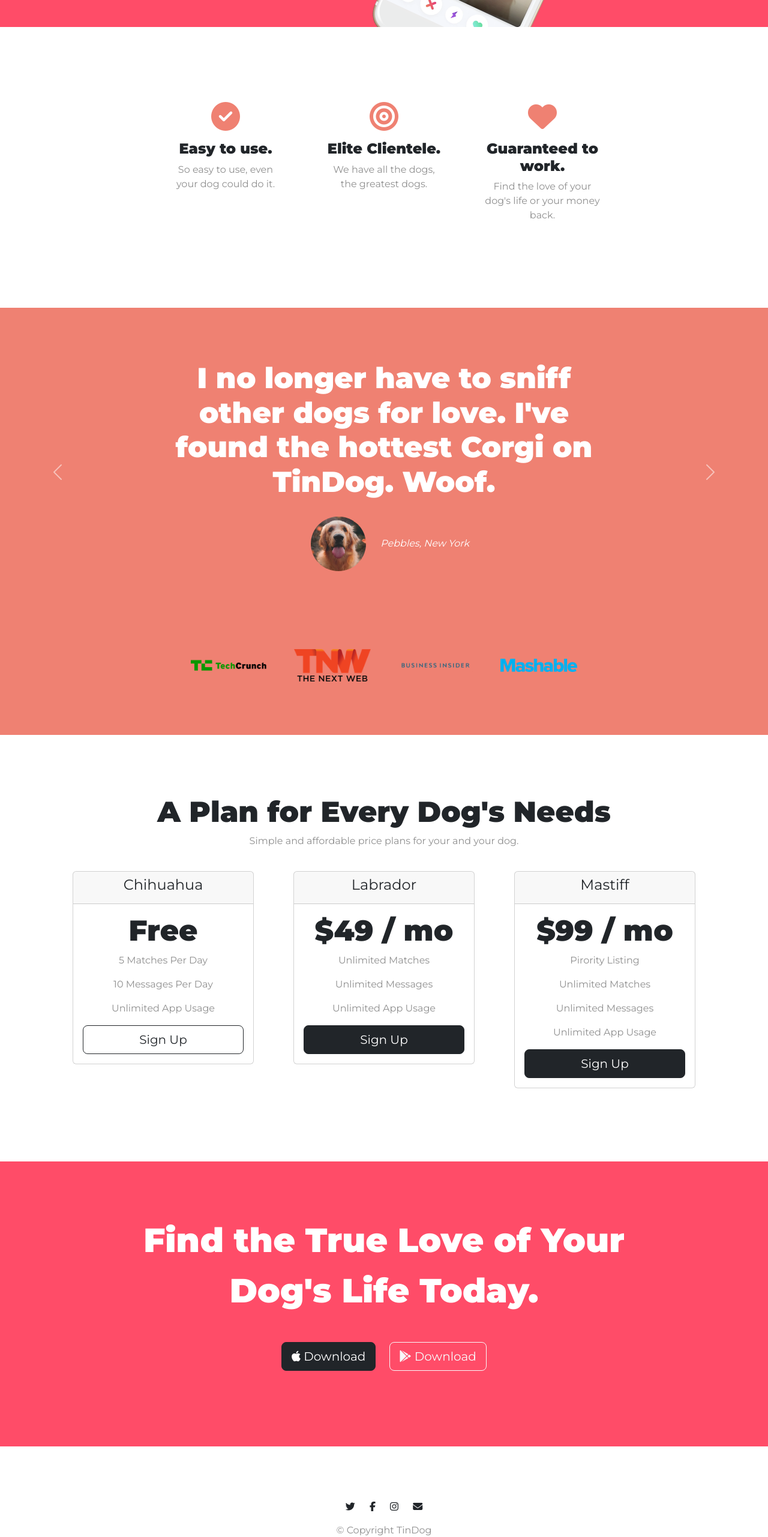
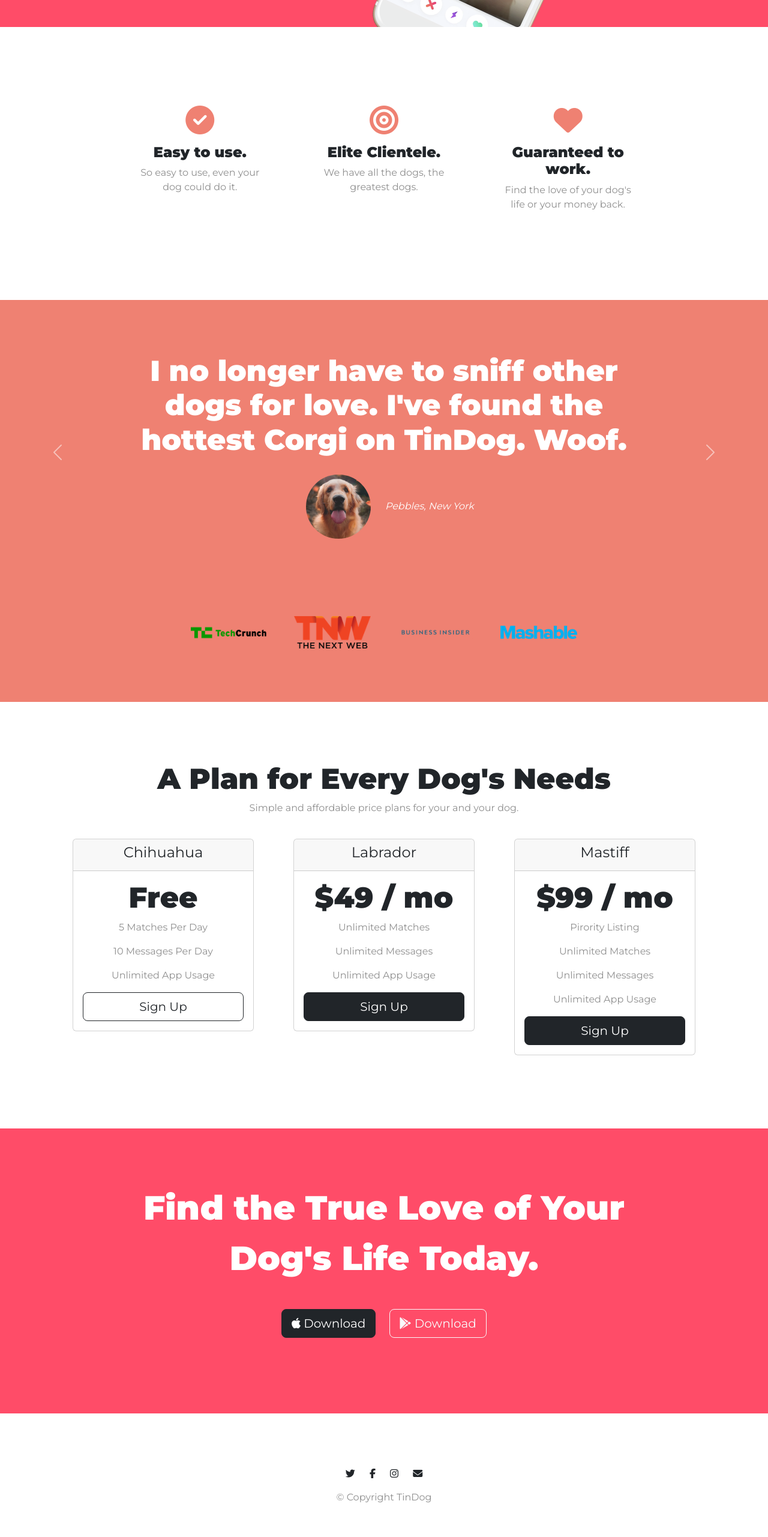
Before and after one commit to VelkovIv/TinDog-Start-master, a plain HTML site: page index.html in a window 1280 px wide. Shown: the part 577-3139 px from the top of the page at 60% size. Drawn offline with nearby package versions, Linux system fonts and the light colour scheme.

Commit message:
Finale touch

```diff
--- a/css/styles.css
+++ b/css/styles.css
@@ -1,5 +1,6 @@
 body{
     font-family: 'Montserrat', sans-serif;
+    text-align: center;
 }
 
 h1, h2, h3, h4, h5, h6{
@@ -10,10 +11,29 @@ p{
     color: #8f8f8f;
 }
 
-/* Title Section */
-#title{
+/* Containers */
+
+.container-fluid{
+    padding: 7% 15%;
+}
+
+/* Sections */
+
+.color-section{
     background-color: #ff4c68;
     color: #fff;
+}
+
+.white-section{
+    background-color: #fff;
+}
+
+/* Title Section */
+
+
+#title .container-fluid{
+    padding: 3% 15% 7%;
+    text-align: left;
 }
 
 .title-heading{
@@ -22,9 +42,7 @@ p{
     font-weight: 900;
 }
 
-.container-fluid{
-    padding: 3% 15% 7%;
-}
+
 
 /* Navigation Bar */
 
@@ -66,14 +84,11 @@ p{
 
 /* Featutes */
 #features{
-    padding: 7% 20%;
-    background-color: #fff;
     position: relative;
 }
 
 .features{
     padding: 4.5%;
-    text-align: center;
 }
 
 .features-title{
@@ -81,10 +96,6 @@ p{
     font-weight: 900;
 }
 
-.features-text{
-    color: #8f8f8f;
-
-}
 
 .icons{
     color: #ef8172;
@@ -99,10 +110,8 @@ p{
 /* Testemonial Section */
 
 #testimonials{
+    background-color: #ef8172;
 
-    text-align: center;
-    background-color: #ef8172;
-    color: #fff;
 }
 
 .testimonial-text{
@@ -117,13 +126,9 @@ p{
     margin: 20px;
 }
 
-.carousel-item{
-    padding: 7% 20%;
-}
 
 #press{
     background-color: #ef8172;
-    text-align: center;
     padding-bottom: 3%;
 }
 
@@ -138,7 +143,6 @@ p{
 
 #pricing{
     padding: 100px;
-    text-align: center;
 }
 
 .price-heading{
@@ -163,14 +167,8 @@ p{
 
 /* Call for Action Section */
 
-#cta{
-    background-color: #ff4c68;
-    text-align: center;
-    padding: 7% 15%;
-}
 
 .cta-heading{
-    color: #fff;
     font-size: 3.5rem;
     font-weight: 900;
     line-height: 1.5;
@@ -182,10 +180,6 @@ p{
 
 /* Footer Section */
 
-#footer{
-    text-align: center;
-    padding: 7% 15%;
-}
 
 .ft-icons{
     padding: 0 10px 20px;
--- a/index.html
+++ b/index.html
@@ -22,7 +22,7 @@
 
 <body>
 
-  <section id="title">
+  <section class="color-section" id="title">
     <div class="container-fluid">
       <!-- Nav Bar -->
 
@@ -67,7 +67,8 @@
 
   <!-- Features -->
 
-  <section id="features">
+  <section class="white-section container-fluid"  id="features" >
+
       <div class="row">
         <div class="col-lg-4 features">
           <i class="fa-solid fa-circle-check icons"></i>
@@ -85,20 +86,21 @@
           <p class="features-text">Find the love of your dog's life or your money back.</p>
         </div>
       </div>
+
   </section>
 
 
   <!-- Testimonials -->
 
-  <section id="testimonials">
+  <section class="color-section"  id="testimonials">
     <div id="testemonial-carouse" class="carousel slide" data-bs-ride="false">
       <div class="carousel-inner">
-        <div class="carousel-item active" >
+        <div class="carousel-item active container-fluid" >
           <h2 class="testimonial-text">I no longer have to sniff other dogs for love. I've found the hottest Corgi on TinDog. Woof.</h2>
           <img class="testimonial-image" src="images/dog-img.jpg" alt="dog-profile">
           <em>Pebbles, New York</em>
         </div>
-        <div class="carousel-item">
+        <div class="carousel-item container-fluid">
           <h2 class="testimonial-text">My dog used to be so lonely, but with TinDog's help, they've found the love of their life. I think.</h2>
           <img class="testimonial-image" src="images/lady-img.jpg" alt="lady-profile">
           <em>Beverly, Illinois</em>
@@ -120,7 +122,7 @@
 
   <!-- Press -->
 
-  <section id="press">
+  <section class="color-section"  id="press">
 
     <img class="press-logo" src="images/techcrunch.png" alt="tc-logo">
     <img class="press-logo" src="images/tnw.png" alt="tnw-logo">
@@ -132,7 +134,7 @@
 
   <!-- Pricing -->
 
-  <section id="pricing">
+  <section class="white-section" id="pricing">
 
     <h2 class="price-heading">A Plan for Every Dog's Needs</h2>
     <p>Simple and affordable price plans for your and your dog.</p>
@@ -187,15 +189,16 @@
 
   <!-- Call to Action -->
 
-  <section id="cta">
+  <section class="color-section" id="cta">
 
+    <div class="container-fluid">
       <div class="row">
         <div class="col">
           <h3 class="cta-heading">Find the True Love of Your Dog's Life Today.</h3>
             <button type="button" class="btn btn-dark btn-lg cta-button"><i class="fa-brands fa-apple"></i> Download</button>
             <button type="button" class="btn btn-outline-light btn-lg cta-button"><i class="fa-brands fa-google-play"></i> Download</button>
         </div>
-
+      </div>
     </div>
 
   </section>
@@ -203,15 +206,15 @@
 
   <!-- Footer -->
 
-  <footer id="footer">
-
+  <footer class="white-section" id="footer">
+    <div class="container-fluid">
       <i class="fa-brands fa-twitter ft-icons"></i>
       <i class="fa-brands fa-facebook-f ft-icons"></i>
       <i class="fa-brands fa-instagram ft-icons"></i>
       <i class="fa-solid fa-envelope ft-icons"></i>
 
       <p>© Copyright TinDog</p>
-
+    </div>
   </footer>
 
 
```
Lines whose indentation alone changed are shown as unchanged.
